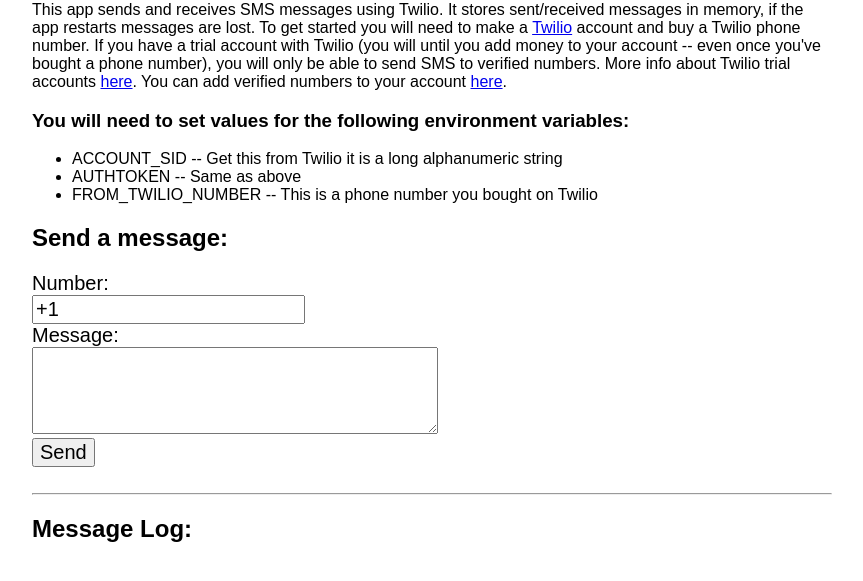
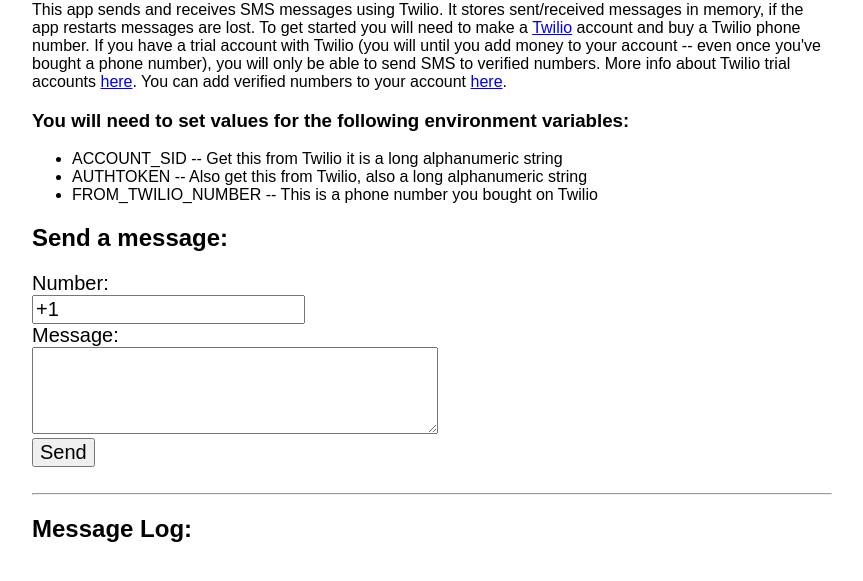
Before and after one commit to PatrickWeaver/twilio-example, a website: page views/index.html in a window 1280 px wide. Shown: the part 79-660 px from the top of the page, without its empty margins (208-1071 px from the left). Drawn offline with nearby package versions, Linux system fonts and the light colour scheme; no server answers.

Commit message:
Update instructions

```diff
--- a/views/index.html
+++ b/views/index.html
@@ -41,7 +41,7 @@
 
     <ul>
       <li>ACCOUNT_SID -- Get this from Twilio it is a long alphanumeric string</li>
-      <li>AUTHTOKEN  -- Same as above</li>
+      <li>AUTHTOKEN  -- Also get this from Twilio, also a long alphanumeric string</li>
       <li>FROM_TWILIO_NUMBER -- This is a phone number you bought on Twilio</li>
     </ul>
 
```
Also changed, not shown: .config/configstore/update-notifier-pnpm.json, README.md.
